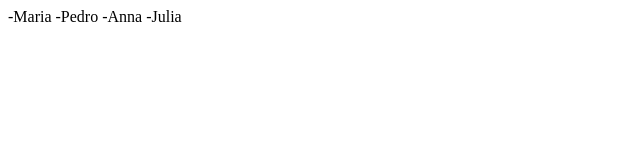
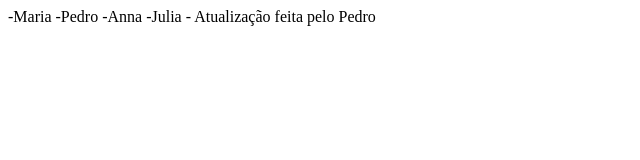
Before and after one commit to ingrideSantAnna/projeto-2b, a plain HTML site: page index.html in a window 1280 px wide. Shown: the whole page, without its empty margins (0-640 px from the left). Drawn offline with Linux system fonts and the light colour scheme.

Commit message:
Versão p

```diff
--- a/index.html
+++ b/index.html
@@ -11,5 +11,6 @@
     -Pedro
     -Anna
     -Julia
+    - Atualização feita pelo Pedro
 </body>
 </html>
```
